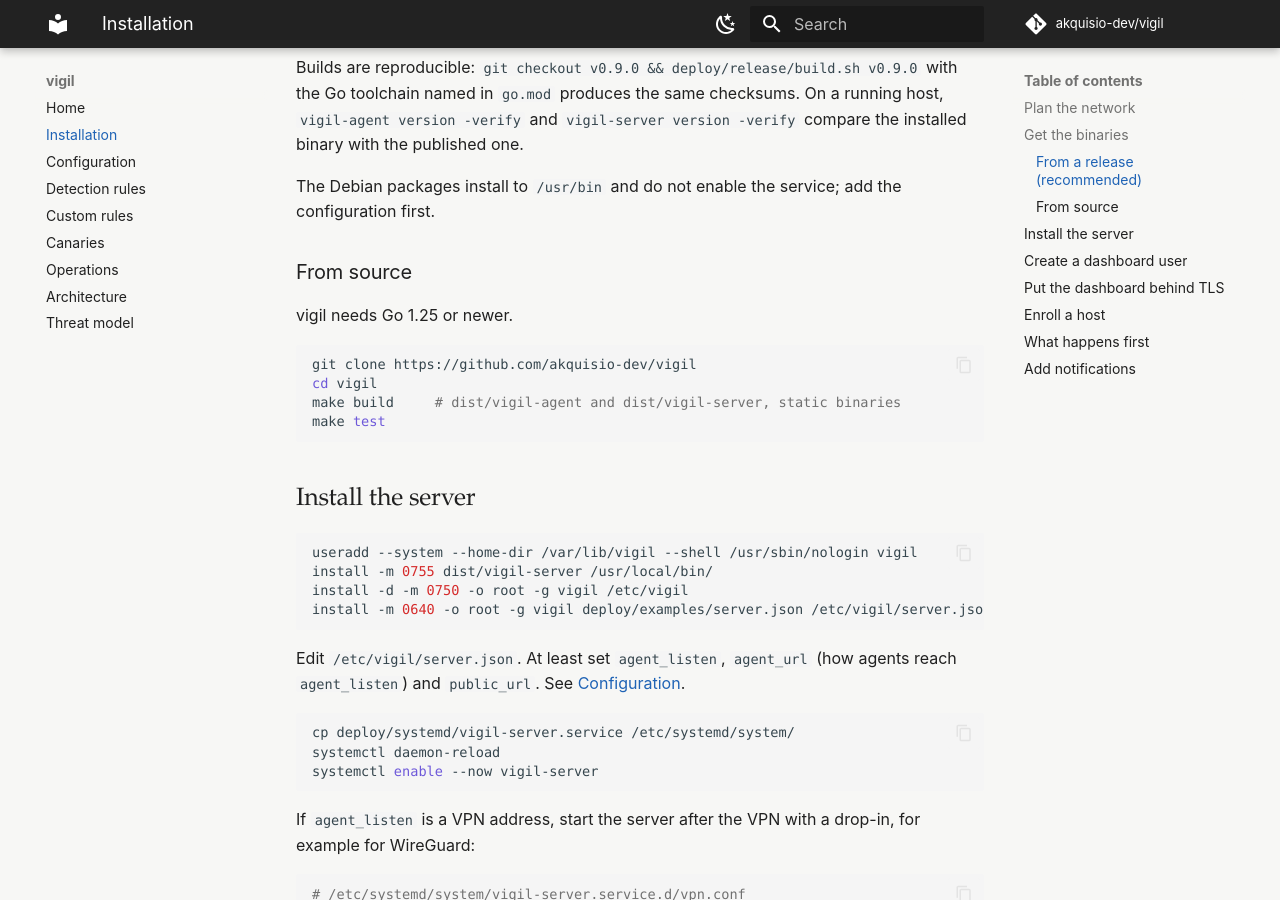
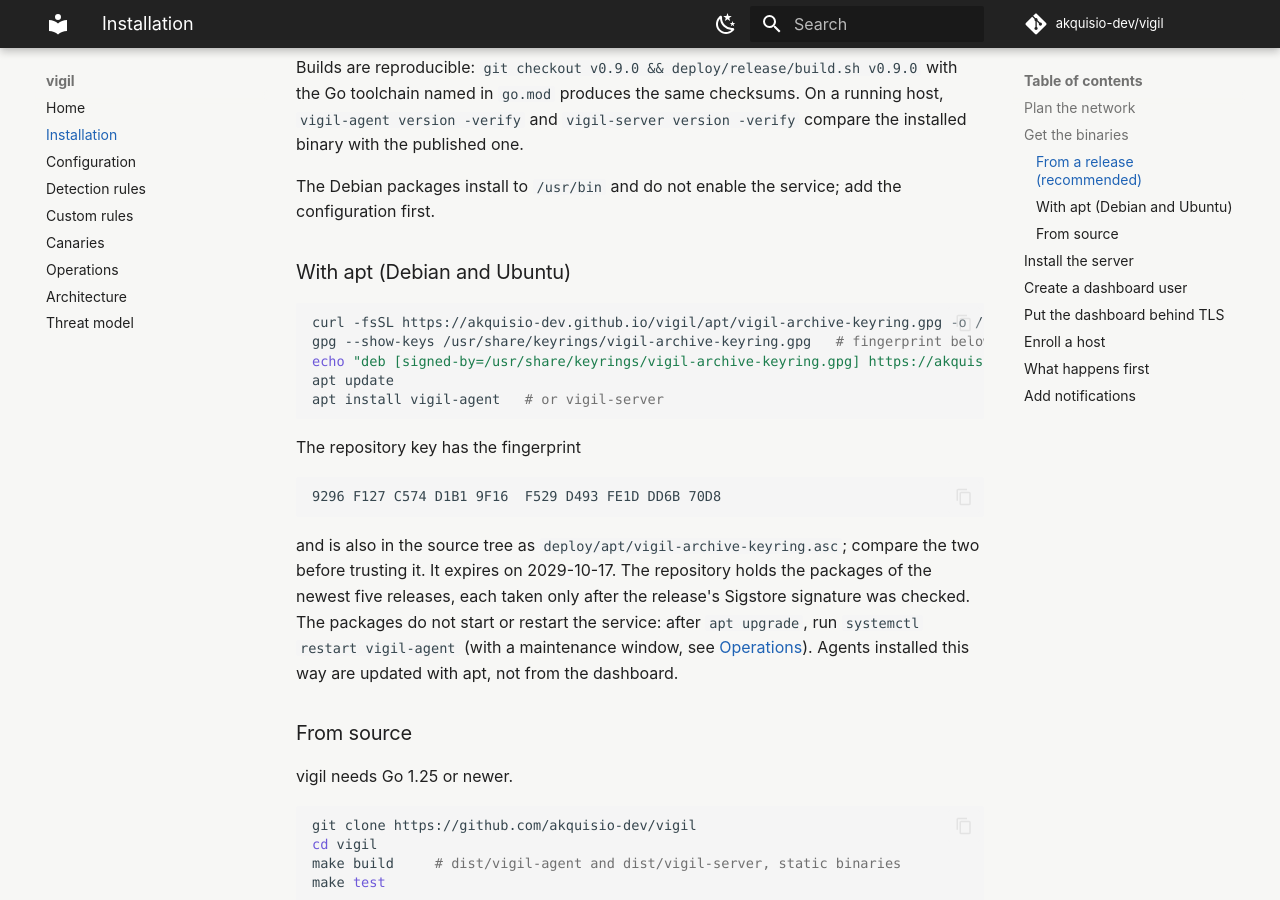
Before and after one commit to akquisio-dev/vigil, an MkDocs documentation site: the page built from docs/getting-started.md, in a window 1280 px wide and 900 px high, scrolled down 1077 px. Built offline with MkDocs 1.6.1 and Material for MkDocs 9.7.7, drawn with Linux system fonts in a browser that asks for light colours; comment, search, counter and statistics services are not loaded.

Commit message:
apt repository on the documentation site
The pages workflow builds the docs and an apt repository from the newest
five releases, each release's packages taken only after its Sigstore
signature passed the agents' check. Signed with a long-lived key from
the APT_SIGNING_KEY secret, which must match the public key in
deploy/apt; without the secret the site is built without it. Releases
start the pages workflow on main.

Co-Authored-By: Claude Opus 5.5 <noreply@anthropic.com>

````diff
--- a/docs/getting-started.md
+++ b/docs/getting-started.md
@@ -49,6 +49,30 @@ On a running host, `vigil-agent version -verify` and `vigil-server version
 
 The Debian packages install to `/usr/bin` and do not enable the service; add
 the configuration first.
+
+### With apt (Debian and Ubuntu)
+
+```sh
+curl -fsSL https://akquisio-dev.github.io/vigil/apt/vigil-archive-keyring.gpg -o /usr/share/keyrings/vigil-archive-keyring.gpg
+gpg --show-keys /usr/share/keyrings/vigil-archive-keyring.gpg   # fingerprint below
+echo "deb [signed-by=/usr/share/keyrings/vigil-archive-keyring.gpg] https://akquisio-dev.github.io/vigil/apt stable main" > /etc/apt/sources.list.d/vigil.list
+apt update
+apt install vigil-agent   # or vigil-server
+```
+
+The repository key has the fingerprint
+
+```
+9296 F127 C574 D1B1 9F16  F529 D493 FE1D DD6B 70D8
+```
+
+and is also in the source tree as `deploy/apt/vigil-archive-keyring.asc`;
+compare the two before trusting it. It expires on 2029-10-17. The repository
+holds the packages of the newest five releases, each taken only after the
+release's Sigstore signature was checked. The packages do not start or
+restart the service: after `apt upgrade`, run `systemctl restart vigil-agent`
+(with a maintenance window, see [Operations](operations.md#upgrading)).
+Agents installed this way are updated with apt, not from the dashboard.
 
 ### From source
 
````
Also changed, not shown: CHANGELOG.md (+1 -0 lines), README.md (+2 -0 lines), docs/threat-model.md (+5 -0 lines), 4 other files.
